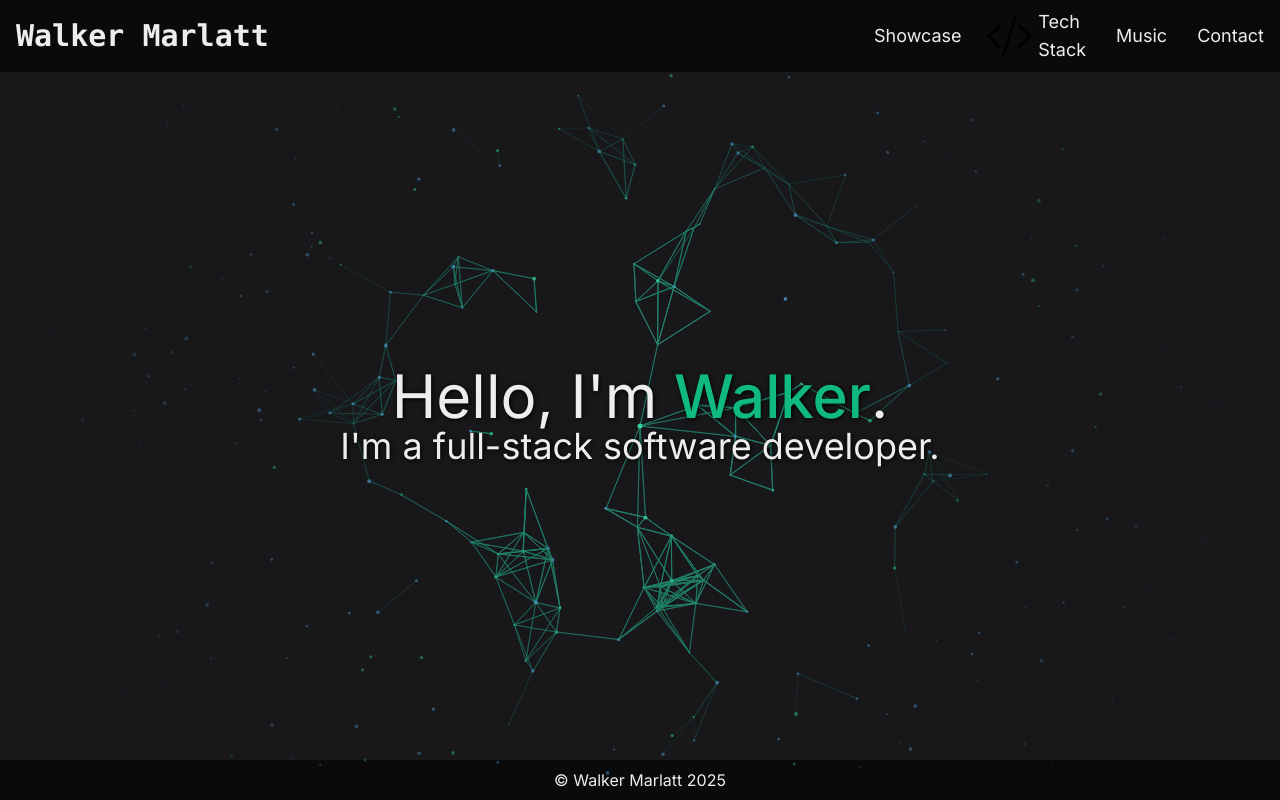
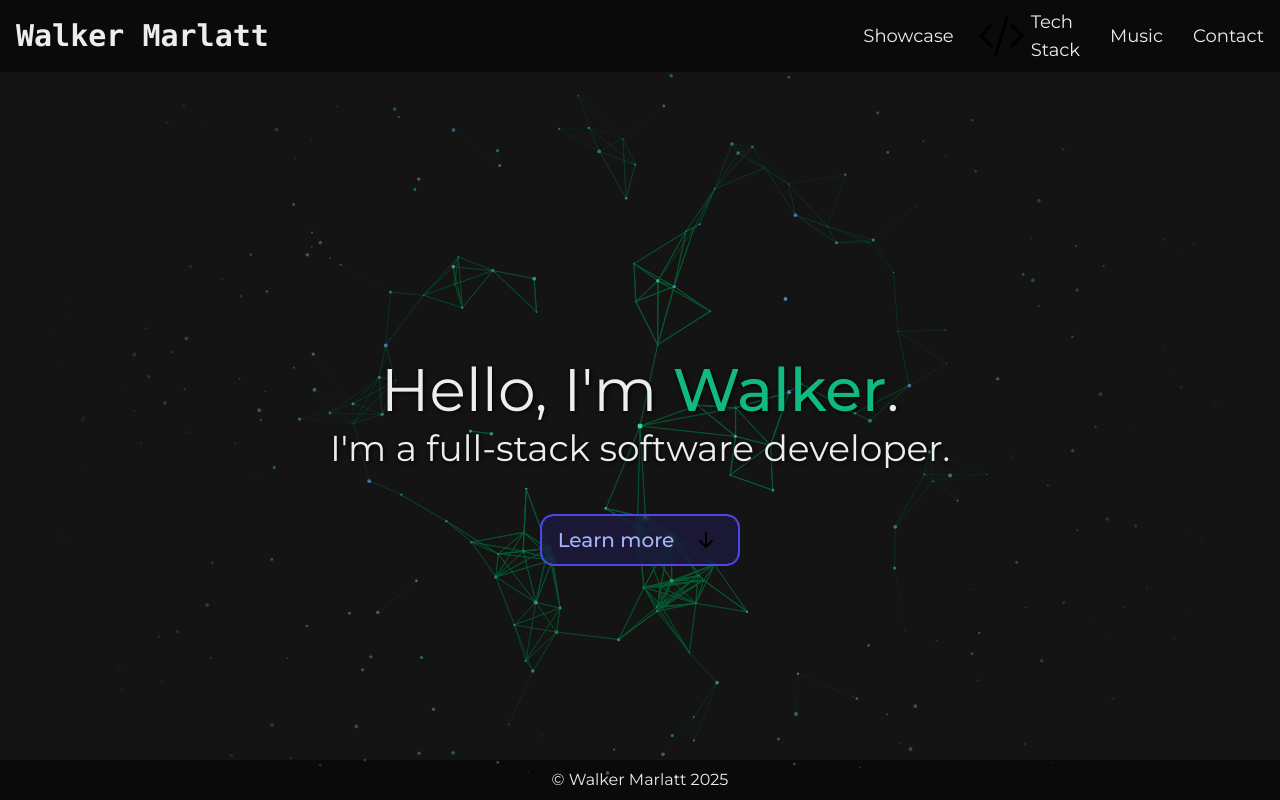
Before and after one commit to marlatte/my-portfolio, a Next.js app: page / in a window 1280 px wide. Built offline with nearby package versions, Linux system fonts and the light colour scheme.

Commit message:
Make dot links darker, style CTA button

```diff
--- a/app/globals.css
+++ b/app/globals.css
@@ -19,3 +19,49 @@ body {
   background: var(--background);
   font-family: Arial, Helvetica, sans-serif;
 }
+
+.cta {
+  position: relative;
+}
+
+.cta::before,
+.cta::after {
+  --bd-color: theme(colors.indigo.600);
+  content: '';
+  position: absolute;
+  top: -1px;
+  left: -1px;
+  width: 101%;
+  height: 104%;
+
+  border-radius: 12px;
+  border: 1px solid var(--bd-color);
+
+  filter: blur(0);
+  transform-origin: 50%;
+  z-index: -1;
+}
+
+.cta:hover {
+  transform: scale(1.01);
+}
+
+.cta:hover::before,
+.cta:hover::after {
+  border-color: transparent;
+  filter: blur(2px);
+  transform: scaleX(1.3) scaleY(2.2);
+  transition:
+    800ms transform ease,
+    1900ms blur ease,
+    700ms border-color ease;
+  pointer-events: none;
+}
+
+.cta:hover::after {
+  transition-delay: 170ms;
+}
+
+.cta:active {
+  transform: scale(0.99);
+}
--- a/app/layout.tsx
+++ b/app/layout.tsx
@@ -1,9 +1,9 @@
 import type { Metadata } from 'next';
-import { Inter } from 'next/font/google';
+import { Montserrat } from 'next/font/google';
 import './globals.css';
 import Header from './ui/header';
 
-const inter = Inter({ subsets: ['latin'] });
+const montserrat = Montserrat({ subsets: ['latin'] });
 
 export const metadata: Metadata = {
   title: "Walker's Work",
@@ -18,7 +18,7 @@ export default function RootLayout({
   return (
     <html lang="en">
       <body
-        className={`${inter.className} flex min-h-dvh flex-col antialiased`}
+        className={`${montserrat.className} flex min-h-dvh flex-col antialiased`}
       >
         <Header />
         {children}
--- a/app/page.tsx
+++ b/app/page.tsx
@@ -1,17 +1,29 @@
+import { ArrowDownShort } from 'react-bootstrap-icons';
 import DotField from './ui/dots';
+import Link from 'next/link';
 
 export default function Home() {
   return (
-    <div className="grid flex-1 place-content-center bg-zinc-900">
+    <div className="flex flex-1 basis-1 flex-col justify-stretch bg-neutral-900/80">
       <DotField />
+      <div className="flex-1" />
       <div className="z-10 px-5 text-center [text-shadow:1px_1px_5px_black;]">
         <h1 className="text-4xl md:text-5xl lg:text-6xl">
           Hello, I&apos;m{' '}
           <span className="font-medium text-emerald-500">Walker</span>.
         </h1>
-        <p className="text-2xl md:text-3xl lg:text-4xl">
+        <p className="mt-2 text-2xl md:text-3xl lg:text-4xl">
           I&apos;m a full-stack software developer.
         </p>
+      </div>
+      <div className="flex flex-1 basis-1 items-start justify-center">
+        <Link
+          href="#"
+          className="cta mt-12 flex items-center gap-4 rounded-xl bg-indigo-950/60 px-4 py-2 font-medium text-indigo-300 ring-2 ring-indigo-600 backdrop-blur-[2px]"
+        >
+          <p className="text-xl">Learn more</p>
+          <ArrowDownShort className="size-8" />
+        </Link>
       </div>
     </div>
   );
--- a/app/ui/dots.tsx
+++ b/app/ui/dots.tsx
@@ -20,9 +20,9 @@ export default function DotField() {
     canvas.width = window.innerWidth;
     canvas.height = window.innerHeight - 92;
 
-    const primary = 'rgb(86, 170, 236)';
+    const primary = 'rgb(110, 190, 255)';
     const secondary = 'rgb(52, 211, 153)';
-    const linkColor = 'rgb(34, 130, 106)';
+    const linkColor = 'rgb(8, 90, 50)';
     const dotColors = [primary, primary, primary, secondary];
     const numberOfParticles = Math.floor(canvas.width * 0.25);
 
```
